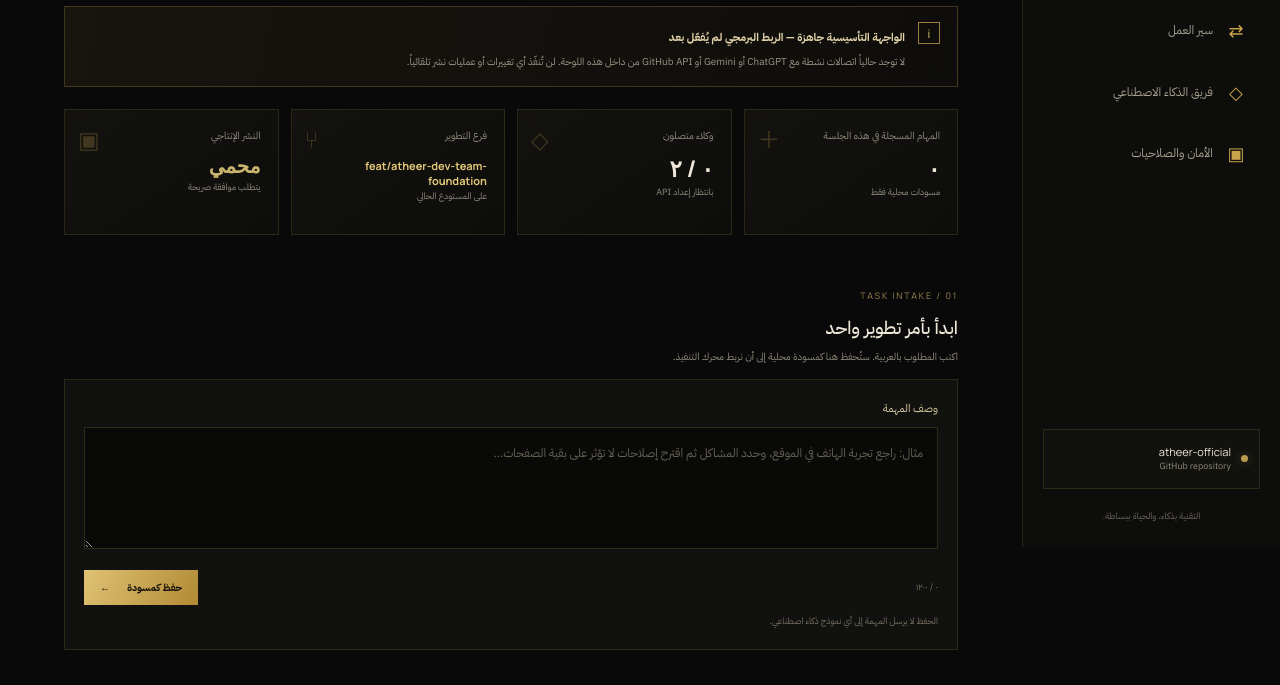
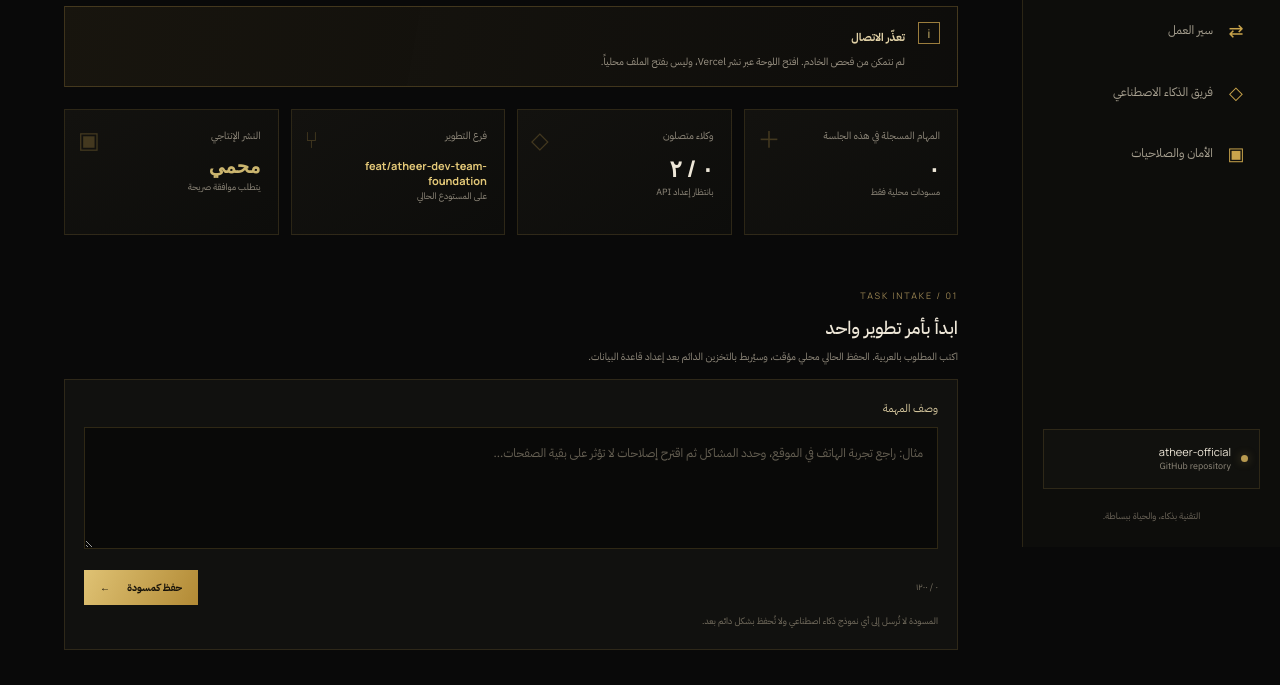
Before and after one commit to mhmooudalhasan64-svg/atheer-official, a plain HTML site: page dev-team/index.html in a window 1280 px wide. Shown: the part 253-938 px from the top of the page. Drawn offline with Linux system fonts and the light colour scheme; no server answers.

Commit message:
Show live backend status in dev dashboard

```diff
--- a/dev-team/index.html
+++ b/dev-team/index.html
@@ -45,7 +45,7 @@
           <div class="date-chip"><span class="live-dot"></span> مساحة تأسيسية</div>
         </div>
 
-        <div class="notice" role="status"><span class="notice-icon">i</span><div><b>الواجهة التأسيسية جاهزة — الربط البرمجي لم يُفعّل بعد</b><p>لا توجد حالياً اتصالات نشطة مع ChatGPT أو Gemini أو GitHub API من داخل هذه اللوحة. لن تُنفّذ أي تغييرات أو عمليات نشر تلقائياً.</p></div></div>
+        <div class="notice" role="status" aria-live="polite"><span class="notice-icon">i</span><div><b id="apiStatus">جارٍ فحص الخادم…</b><p id="apiDetails">يتم التحقق من نقطة فحص API.</p></div></div>
 
         <div class="metrics-grid">
           <article class="metric-card"><span class="metric-label">المهام المسجلة في هذه الجلسة</span><strong id="taskCount">٠</strong><small>مسودات محلية فقط</small><span class="metric-mark">＋</span></article>
@@ -54,12 +54,12 @@
           <article class="metric-card"><span class="metric-label">النشر الإنتاجي</span><strong class="safe-value">محمي</strong><small>يتطلب موافقة صريحة</small><span class="metric-mark">▣</span></article>
         </div>
 
-        <div class="section-title" id="new-task"><div><span class="section-kicker">01 / TASK INTAKE</span><h2>ابدأ بأمر تطوير واحد</h2><p>اكتب المطلوب بالعربية. ستُحفظ هنا كمسودة محلية إلى أن نربط محرك التنفيذ.</p></div></div>
+        <div class="section-title" id="new-task"><div><span class="section-kicker">01 / TASK INTAKE</span><h2>ابدأ بأمر تطوير واحد</h2><p>اكتب المطلوب بالعربية. الحفظ الحالي محلي مؤقت، وسيُربط بالتخزين الدائم بعد إعداد قاعدة البيانات.</p></div></div>
         <section class="task-composer">
           <label for="taskInput">وصف المهمة</label>
           <textarea id="taskInput" rows="4" maxlength="1200" placeholder="مثال: راجع تجربة الهاتف في الموقع، وحدد المشاكل ثم اقترح إصلاحات لا تؤثر على بقية الصفحات..."></textarea>
           <div class="composer-bottom"><span id="charCount">٠ / ١٢٠٠</span><button class="primary-button" id="saveTask">حفظ كمسودة <span>←</span></button></div>
-          <p class="helper-text" id="formMessage" aria-live="polite">الحفظ لا يرسل المهمة إلى أي نموذج ذكاء اصطناعي.</p>
+          <p class="helper-text" id="formMessage" aria-live="polite">المسودة لا تُرسل إلى أي نموذج ذكاء اصطناعي ولا تُحفظ بشكل دائم بعد.</p>
         </section>
 
         <div class="section-title" id="workflow"><div><span class="section-kicker">02 / CONTROLLED WORKFLOW</span><h2>سير العمل المقترح</h2><p>كل مرحلة لها مخرجات واضحة ونقطة تحقق قبل الانتقال للمرحلة التالية.</p></div></div>
@@ -82,7 +82,7 @@
 
         <section class="drafts-panel" id="drafts"><div class="panel-heading"><div><span class="section-kicker">05 / SESSION DRAFTS</span><h2>مسودات المهام</h2></div><span class="muted-tag">هذه الجلسة فقط</span></div><div id="draftList" class="empty-state"><span>＋</span><b>لا توجد مسودات بعد</b><small>أضف أول مهمة من الحقل أعلاه.</small></div></section>
 
-        <footer class="footer"><span>ATHEER DEV TEAM</span><span>واجهة داخلية تجريبية · لا يوجد تنفيذ خلفي بعد</span></footer>
+        <footer class="footer"><span>ATHEER DEV TEAM</span><span>نقطة فحص API أولية · التخزين والربط غير مفعّلين</span></footer>
       </section>
     </main>
   </div>
```
